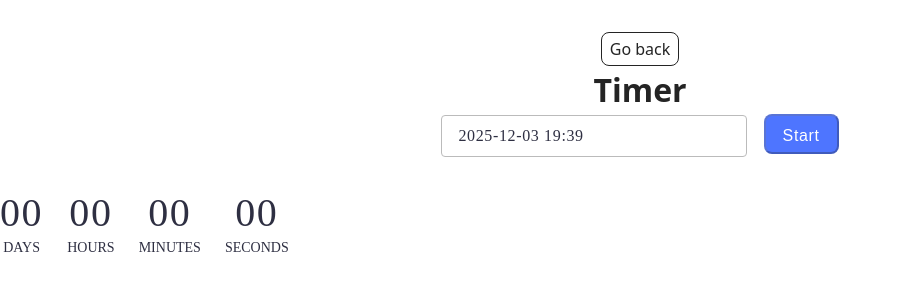
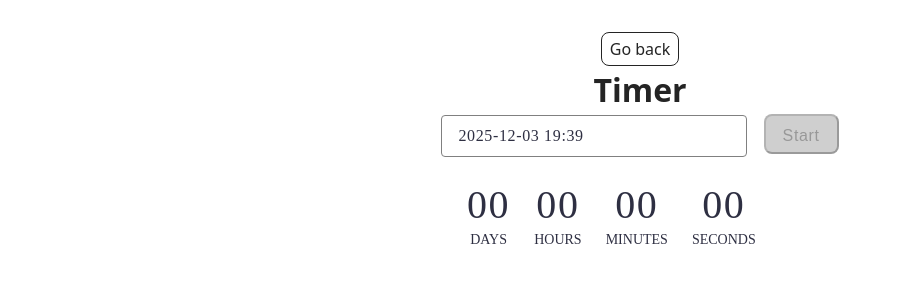
Before and after one commit to maksym-pidhornyi25/goit-js-hw-10, a website built with Vite: page src/1-timer.html in a window 1280 px wide. Shown: the whole page, without its empty margins (0-901 px from the left). Built offline with nearby package versions, Linux system fonts and the light colour scheme.

Commit message:
changed timer. css

```diff
--- a/src/css/timer.css
+++ b/src/css/timer.css
@@ -10,9 +10,24 @@
   background-color: #fff;
   border: 1px solid #bbb;
   border-radius: 4px;
+  border-color: #808080;
   margin-right: 12px;
   outline: none;
   transition: border-color 0.2s ease;
+}
+
+#datetime-picker:hover {
+  border-color: #2e2f42;
+  color: #2e2f42;
+}
+
+#datetime-picker:focus {
+  border-color: #4e75ff;
+  color: #000000;
+}
+
+#datetime-picker:disabled {
+  color: #808080;
 }
 
 button[data-start] {
@@ -20,20 +35,20 @@ button[data-start] {
   padding: 8px 16px;
   width: 75px;
   height: 40px;
-  background: #cfcfcf;
+  background-color: #4e75ff;
+  color: #fff;
   font-family: 'Moncerat' medium;
   font-weight: 500;
   font-size: 16px;
   line-height: 1.5;
   letter-spacing: 0.04em;
-  color: #989898;
   cursor: pointer;
   transition: background-color 0.2s ease;
 }
 
 button[data-start]:disabled {
-  background-color: #4e75ff;
-  color: #fff;
+  background-color: #cfcfcf;
+  color: #989898;
   cursor: not-allowed;
 }
 
@@ -47,7 +62,8 @@ button[data-start]:hover:not(:disabled) {
   display: flex;
   flex-wrap: wrap;
   gap: 24px;
-  margin: 24 auto 0;
+  margin: 0 auto;
+  margin-top: 24px;
 }
 
 .field {
```
